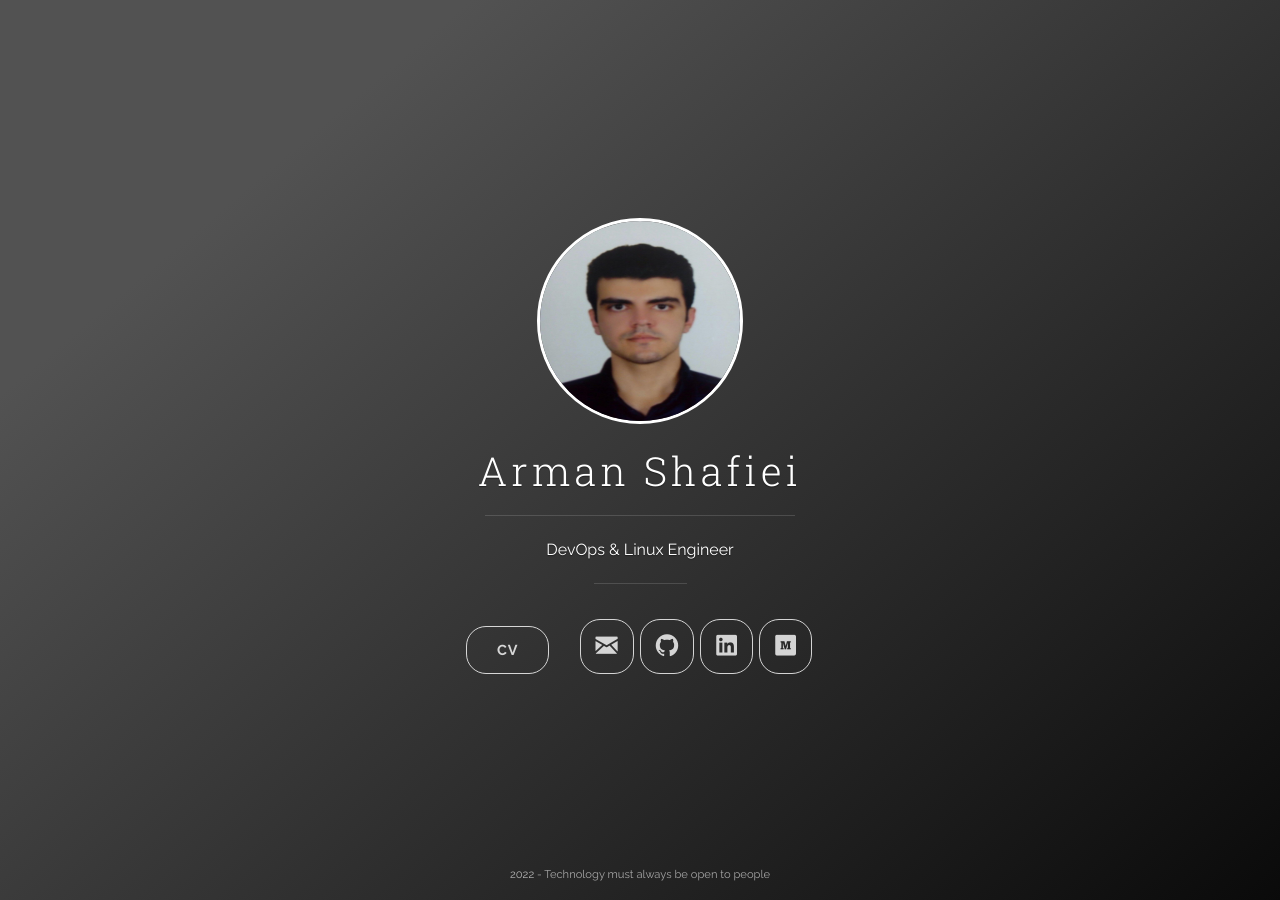
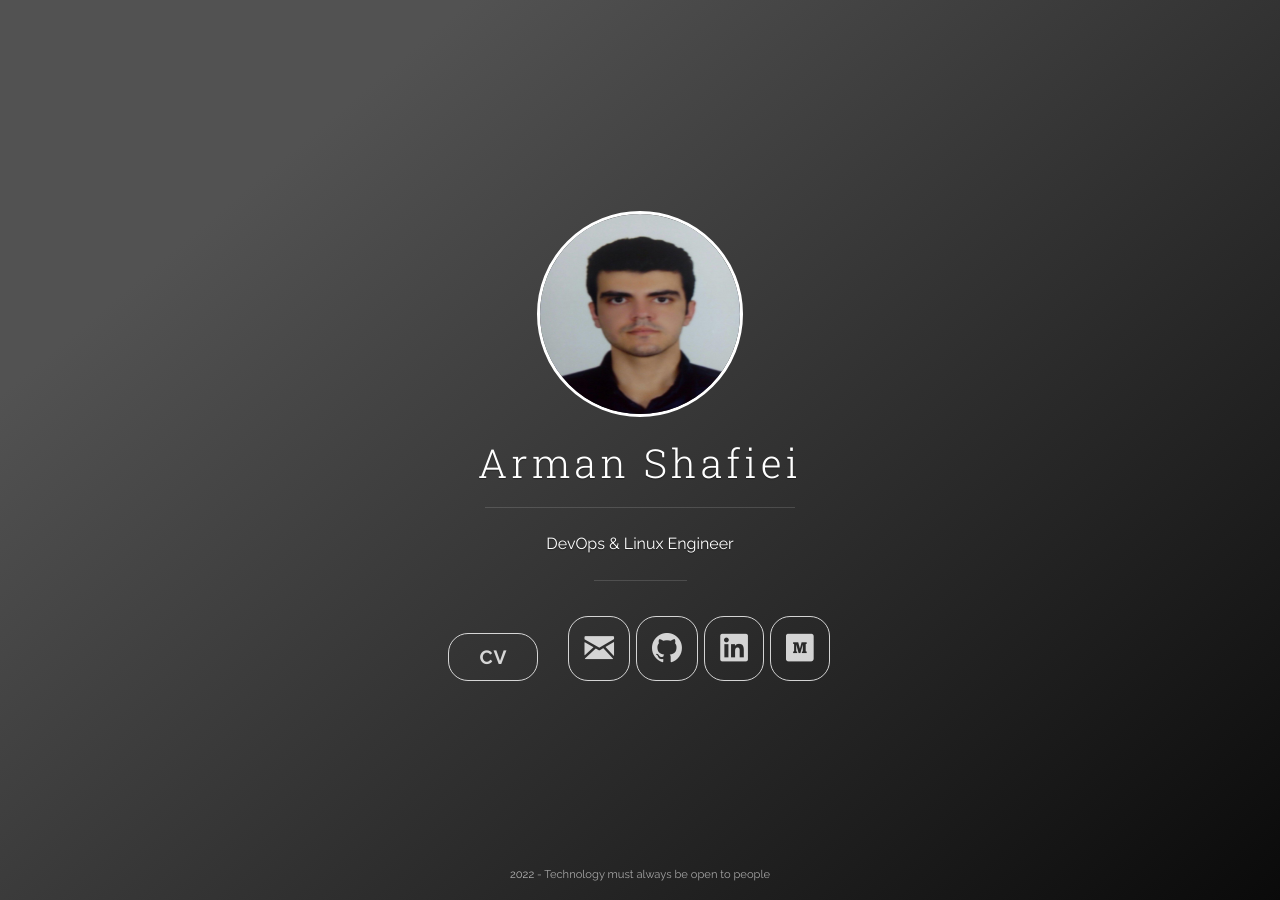
Before and after one commit to arman-shafiei/page, a Jekyll site: the page built from index.html, in a window 1280 px wide. Built offline with Jekyll 4.4.1, drawn with Linux system fonts in a browser that asks for light colours; nearby versions of some CDN libraries.

Commit message:
testing font 4

```diff
--- a/index_style/css/uno.css
+++ b/index_style/css/uno.css
@@ -1006,7 +1006,7 @@ h5 {
 
 p {
 	margin-bottom: 1.3em;
-	line-height: 1.7em; }
+	line-height: 2.0em; }
 
 strong {
 	font-weight: bold; }
@@ -1313,7 +1313,7 @@ hr {
 	padding: 15px 30px;
 	border: 1px solid #e25440;
 	border-radius: 20px;
-	font-size: .9em;
+	font-size: 1.2em;
 	font-weight: bold;
 	letter-spacing: 1px;
 	text-shadow: none;
```
